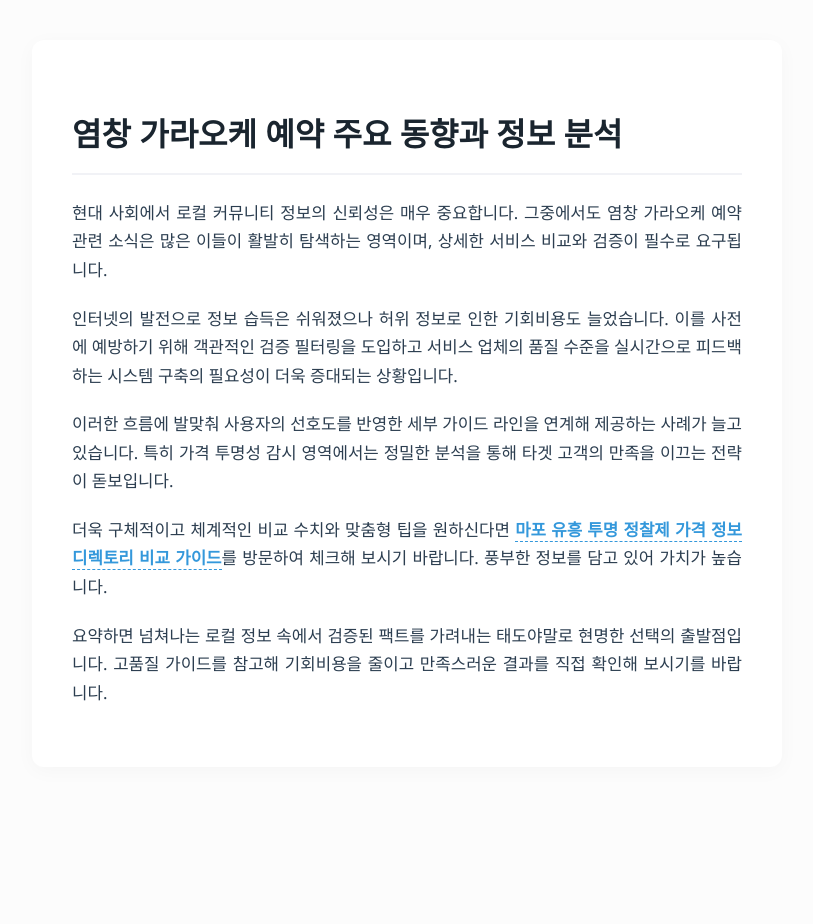
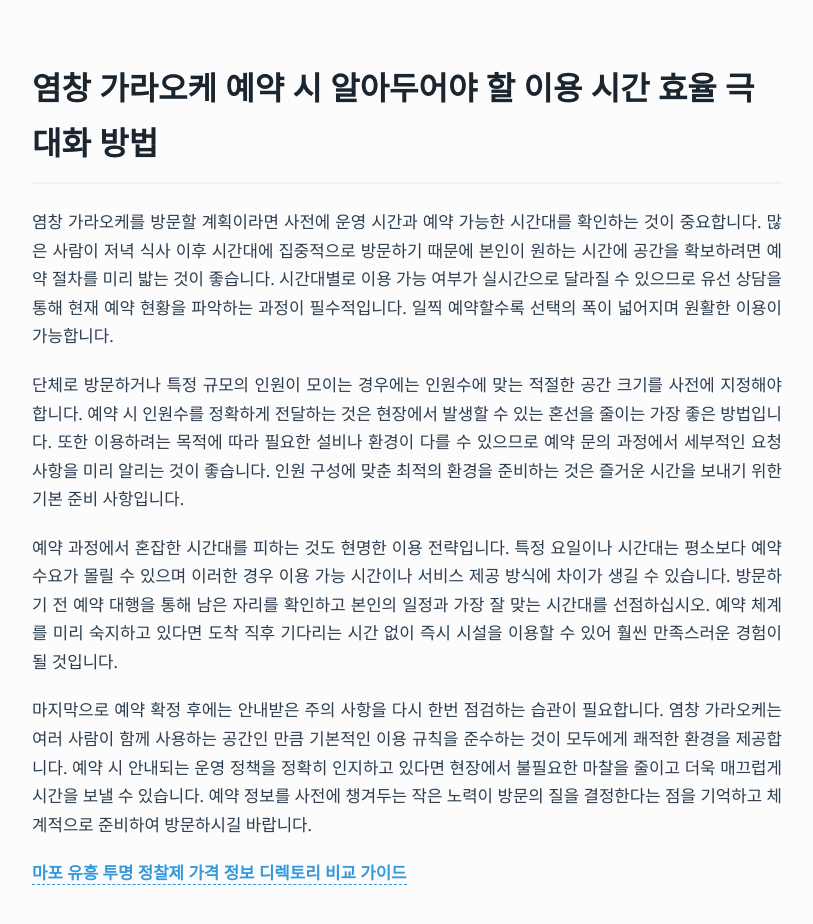
Before and after one commit to tidalhss-star/bp-t3b07-yc-karaoke-rsv-1, a plain HTML site: page posts/gemini-coverage-20260705-566.html in a window 1280 px wide. Shown: the whole page, without its empty margins (233-1046 px from the left). Before the commit the page ends 807 px from the top, so only its background shows below. Drawn offline with Linux system fonts and the light colour scheme.

Commit message:
deploy: garbage-free snapshot 2026-08-10T11:45:59.751Z

```diff
--- a/posts/gemini-coverage-20260705-566.html
+++ b/posts/gemini-coverage-20260705-566.html
@@ -2,7 +2,7 @@
 <html lang="ko">
 <head>
  <meta charset="UTF-8">
- <title>염창 가라오케 예약 주요 동향과 정보 분석</title>
+ <title>염창 가라오케 예약 시 알아두어야 할 이용 시간 효율 극대화 방법</title>
  <link rel="canonical" href="https://yeomchang-room-zone.mapo-room-guide.xyz/posts/gemini-coverage-20260705-566.html">
  <meta name="viewport" content="width=device-width, initial-scale=1.0">
  <style>
@@ -49,18 +49,20 @@
  </style>
  <link rel="icon" type="image/svg+xml" href="./favicon.svg">
   <meta property="og:url" content="https://yeomchang-room-zone.mapo-room-guide.xyz/posts/gemini-coverage-20260705-566.html">
-  <meta property="og:title" content="염창 가라오케 예약 주요 동향과 정보 분석">
+  <meta property="og:title" content="염창 가라오케 예약 시 알아두어야 할 이용 시간 효율 극대화 방법">
   <meta property="og:type" content="website">
   <meta name="twitter:card" content="summary">
 </head>
 <body>
- <article>
- <h1>염창 가라오케 예약 주요 동향과 정보 분석</h1>
- <p>현대 사회에서 로컬 커뮤니티 정보의 신뢰성은 매우 중요합니다. 그중에서도 염창 가라오케 예약 관련 소식은 많은 이들이 활발히 탐색하는 영역이며, 상세한 서비스 비교와 검증이 필수로 요구됩니다.</p>
- <p>인터넷의 발전으로 정보 습득은 쉬워졌으나 허위 정보로 인한 기회비용도 늘었습니다. 이를 사전에 예방하기 위해 객관적인 검증 필터링을 도입하고 서비스 업체의 품질 수준을 실시간으로 피드백하는 시스템 구축의 필요성이 더욱 증대되는 상황입니다.</p>
- <p>이러한 흐름에 발맞춰 사용자의 선호도를 반영한 세부 가이드 라인을 연계해 제공하는 사례가 늘고 있습니다. 특히 가격 투명성 감시 영역에서는 정밀한 분석을 통해 타겟 고객의 만족을 이끄는 전략이 돋보입니다.</p>
- <p>더욱 구체적이고 체계적인 비교 수치와 맞춤형 팁을 원하신다면 <a class="anchor-link" href="https://pricing.brieflog.shop/" data-염창 가라오케 안내-link-target="gangnam-doorway2">마포 유흥 투명 정찰제 가격 정보 디렉토리 비교 가이드</a>를 방문하여 체크해 보시기 바랍니다. 풍부한 정보를 담고 있어 가치가 높습니다.</p>
- <p>요약하면 넘쳐나는 로컬 정보 속에서 검증된 팩트를 가려내는 태도야말로 현명한 선택의 출발점입니다. 고품질 가이드를 참고해 기회비용을 줄이고 만족스러운 결과를 직접 확인해 보시기를 바랍니다.</p>
- </article>
-</body>
+    <main>
+      <h1>염창 가라오케 예약 시 알아두어야 할 이용 시간 효율 극대화 방법</h1>
+      <div class="content">
+        <p>염창 가라오케를 방문할 계획이라면 사전에 운영 시간과 예약 가능한 시간대를 확인하는 것이 중요합니다. 많은 사람이 저녁 식사 이후 시간대에 집중적으로 방문하기 때문에 본인이 원하는 시간에 공간을 확보하려면 예약 절차를 미리 밟는 것이 좋습니다. 시간대별로 이용 가능 여부가 실시간으로 달라질 수 있으므로 유선 상담을 통해 현재 예약 현황을 파악하는 과정이 필수적입니다. 일찍 예약할수록 선택의 폭이 넓어지며 원활한 이용이 가능합니다.</p>
+        <p>단체로 방문하거나 특정 규모의 인원이 모이는 경우에는 인원수에 맞는 적절한 공간 크기를 사전에 지정해야 합니다. 예약 시 인원수를 정확하게 전달하는 것은 현장에서 발생할 수 있는 혼선을 줄이는 가장 좋은 방법입니다. 또한 이용하려는 목적에 따라 필요한 설비나 환경이 다를 수 있으므로 예약 문의 과정에서 세부적인 요청 사항을 미리 알리는 것이 좋습니다. 인원 구성에 맞춘 최적의 환경을 준비하는 것은 즐거운 시간을 보내기 위한 기본 준비 사항입니다.</p>
+        <p>예약 과정에서 혼잡한 시간대를 피하는 것도 현명한 이용 전략입니다. 특정 요일이나 시간대는 평소보다 예약 수요가 몰릴 수 있으며 이러한 경우 이용 가능 시간이나 서비스 제공 방식에 차이가 생길 수 있습니다. 방문하기 전 예약 대행을 통해 남은 자리를 확인하고 본인의 일정과 가장 잘 맞는 시간대를 선점하십시오. 예약 체계를 미리 숙지하고 있다면 도착 직후 기다리는 시간 없이 즉시 시설을 이용할 수 있어 훨씬 만족스러운 경험이 될 것입니다.</p>
+        <p>마지막으로 예약 확정 후에는 안내받은 주의 사항을 다시 한번 점검하는 습관이 필요합니다. 염창 가라오케는 여러 사람이 함께 사용하는 공간인 만큼 기본적인 이용 규칙을 준수하는 것이 모두에게 쾌적한 환경을 제공합니다. 예약 시 안내되는 운영 정책을 정확히 인지하고 있다면 현장에서 불필요한 마찰을 줄이고 더욱 매끄럽게 시간을 보낼 수 있습니다. 예약 정보를 사전에 챙겨두는 작은 노력이 방문의 질을 결정한다는 점을 기억하고 체계적으로 준비하여 방문하시길 바랍니다.</p>
+        <p><a class="anchor-link" href="https://pricing.brieflog.shop/" data-염창 가라오케 안내-link-target="gangnam-doorway2">마포 유흥 투명 정찰제 가격 정보 디렉토리 비교 가이드</a></p>
+      </div>
+    </main>
+  </body>
 </html>
```
Also changed, not shown: posts/gemini-coverage-20260705-049.html (+11 -10 lines).
